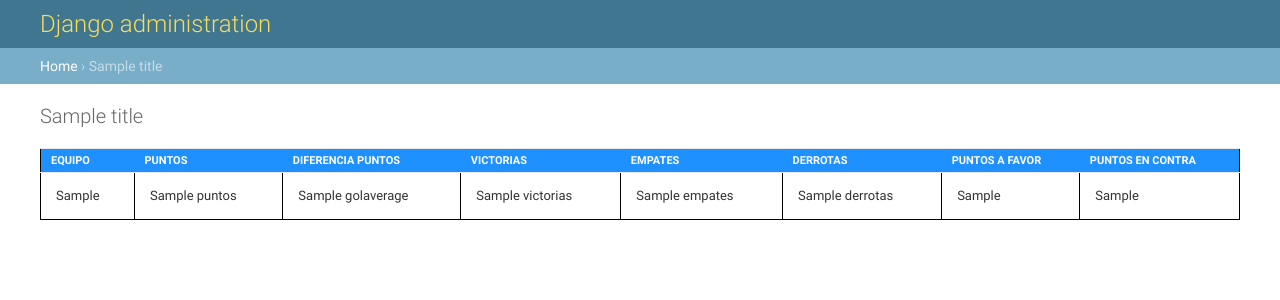
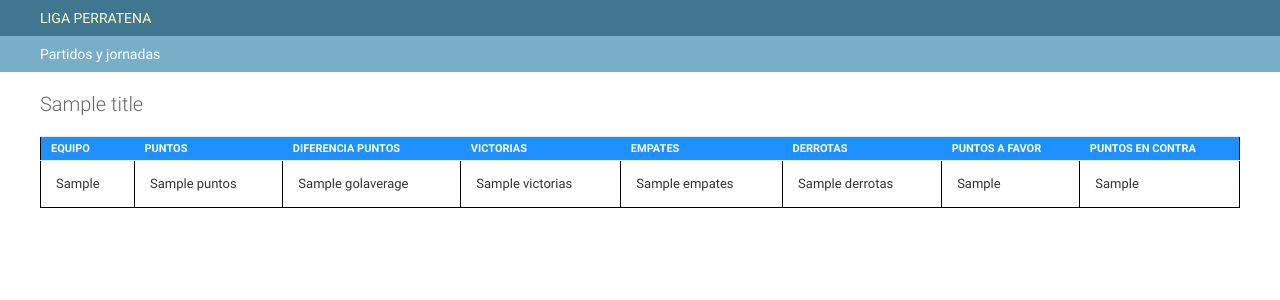
Before and after one commit to alfmorente/ligaperrate, a Django app: template liga/templates/clasificacion.html in a window 1280 px wide. Shown: the top 300 px of the page. Run offline with Django 3.2, Linux system fonts and the light colour scheme; the template is opened without the code that fills it: most values are stand-ins (such as "Sample title", 1, 10 or a date in 2020).

Commit message:
Cambios para visualización

```diff
--- a/liga/admin.py
+++ b/liga/admin.py
@@ -2,6 +2,9 @@ from django.contrib import admin
 from django.db.models import Q
 from .models import Equipos,Partidos,Jornadas
 
+
+admin.site.site_header = 'Liga Perrateña'
+admin.site.index_title = 'Liga perrateña'
 
 @admin.register(Equipos)
 class EquiposAdmin(admin.ModelAdmin):
--- a/liga/templates/clasificacion.html
+++ b/liga/templates/clasificacion.html
@@ -1,8 +1,15 @@
 {% extends "admin/base_site.html" %}
+{% block title %}Clasificacion{% endblock %}
+{% block branding %}LIGA PERRATENA{% endblock %}
+{% block breadcrumbs %}
+    <div class="breadcrumbs">
+        <a href="{% url 'admin:index' %}">Partidos y jornadas</a>
+    </div>
+{% endblock %}
 {% block content %}
     {% load static %}
     <script type="text/javascript" src="{% static 'scripts/sorttable.js' %}"></script>
-    <title>{{ title }}</title>
+
 
     <style>
         table {
```
